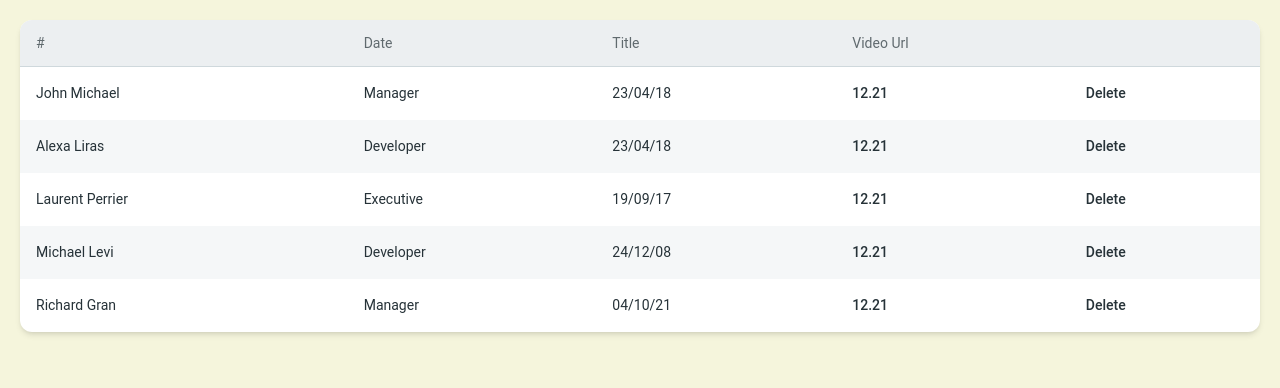
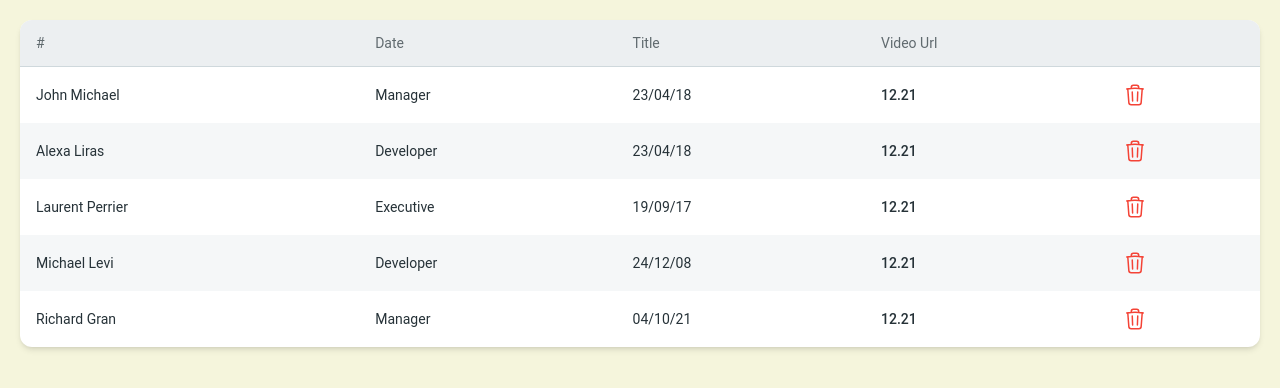
Before and after one commit to deve786/VideoPlayer, a React (Create React App) app: page /history in a window 1280 px wide. Shown: the top 388 px of the page. Built offline with nearby package versions, Linux system fonts and the light colour scheme.

Commit message:
FeaturesLink

```diff
--- a/src/components/Features.js
+++ b/src/components/Features.js
@@ -6,6 +6,7 @@
     Typography,
     Button,
 } from "@material-tailwind/react";
+import { Link } from 'react-router-dom';
 function Features() {
   return (
     <Card className='mt-10 p-5 w-full flex md:flex-col flex '>
@@ -103,15 +104,16 @@
                             />
                         </CardHeader>
                         <Typography variant="h6" color="gray" className="mb-4  text-3xl lg:text-2xl mt-2">
-                            Watch history
+                            Watch History
                         </Typography>
 
                         <Typography color="gray" className="mb-8 font-normal text-justify">
                         Revisit your previously watched videos effortlessly with our watch history feature. Our platform automatically records every video you watch, allowing you to easily find and re-watch your favorite content.
                         </Typography>
                         <a href="#" className="inline-block">
+                            <Link to={'/history'}>
                                 <Button variant="text" className="flex items-center gap-2">
-                                Get Started
+                                    History
                                     <svg
                                         xmlns="http://www.w3.org/2000/svg"
                                         fill="none"
@@ -127,6 +129,7 @@
                                         />
                                     </svg>
                                 </Button>
+                            </Link>
                         </a>
                     </CardBody>
 
--- a/src/pages/History.js
+++ b/src/pages/History.js
@@ -1,7 +1,7 @@
 import React from 'react'
 import { Card, Typography } from "@material-tailwind/react";
 
-const TABLE_HEAD = ["#", "Date", "Title", "Video Url",""];
+const TABLE_HEAD = ["#", "Date", "Title", "Video Url", ""];
 
 const TABLE_ROWS = [
     {
@@ -75,8 +75,11 @@
                                     </Typography>
                                 </td>
                                 <td className="p-4">
-                    <Typography as="a" href="#" variant="small" color="blue-gray" className="font-medium">
-                      Delete
+                                    <Typography as="a" href="#" variant="small" color="red" className="font-medium">
+                                        <svg xmlns="http://www.w3.org/2000/svg" fill="none" viewBox="0 0 24 24" strokeWidth={1.5} stroke="currentColor" className="w-6 h-6">
+                                            <path strokeLinecap="round" strokeLinejoin="round" d="m14.74 9-.346 9m-4.788 0L9.26 9m9.968-3.21c.342.052.682.107 1.022.166m-1.022-.165L18.16 19.673a2.25 2.25 0 0 1-2.244 2.077H8.084a2.25 2.25 0 0 1-2.244-2.077L4.772 5.79m14.456 0a48.108 48.108 0 0 0-3.478-.397m-12 .562c.34-.059.68-.114 1.022-.165m0 0a48.11 48.11 0 0 1 3.478-.397m7.5 0v-.916c0-1.18-.91-2.164-2.09-2.201a51.964 51.964 0 0 0-3.32 0c-1.18.037-2.09 1.022-2.09 2.201v.916m7.5 0a48.667 48.667 0 0 0-7.5 0" />
+                                        </svg>
+
                                     </Typography>
                                 </td>
                             </tr>
```
Lines whose indentation alone changed are shown as unchanged.
